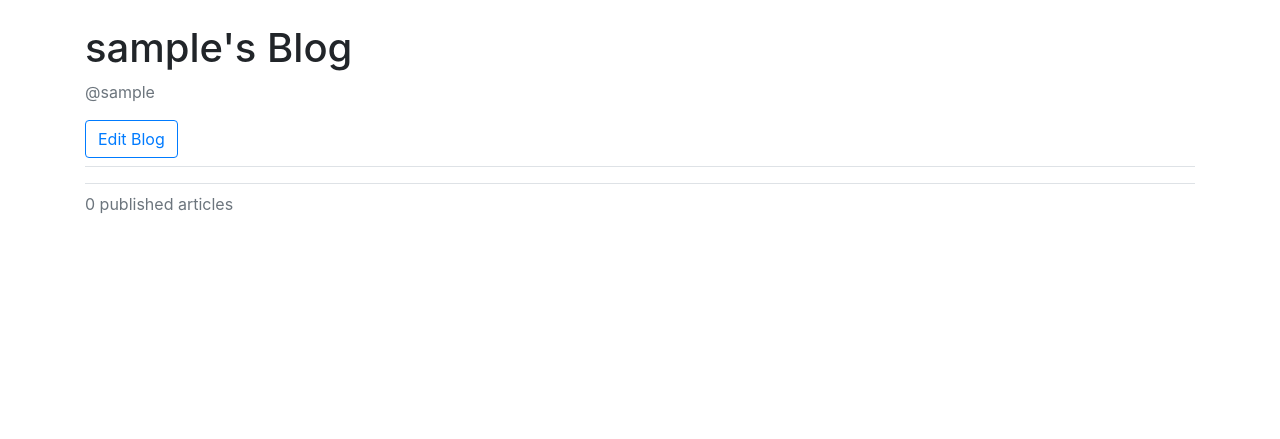
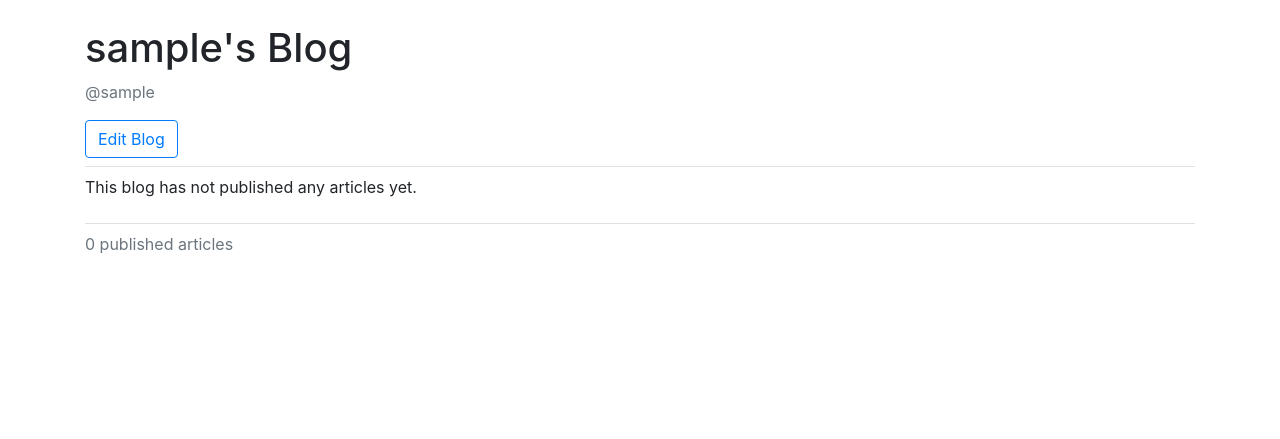
Before and after one commit to Nomnivore/NMC-CIT228-term3-bloggy, a Django app: template blogs/templates/blogs/blog.html in a window 1280 px wide. Shown: the part 56-495 px from the top of the page. Run offline with Django 4.2, Linux system fonts and the light colour scheme; the template is opened without the code that fills it: values that come from a table or form of the project are taken from there, others are empty; the visitor is signed in with stand-in values (Sample User, id 1); data comes from the database, SQL or seed files in the repository; some libraries are stand-ins or nearby versions.

Commit message:
empty blog text

```diff
--- a/blogs/templates/blogs/blog.html
+++ b/blogs/templates/blogs/blog.html
@@ -33,6 +33,8 @@
           {% comment %} <a href="{% url 'blogs:article' article.id %}" class="btn btn-primary">Read Article</a> {% endcomment %}
         </div>
     </div>
+  {% empty %}
+    <p>This blog has not published any articles yet.</p>
   {% endfor %}
 {% endblock content %}
 
```
